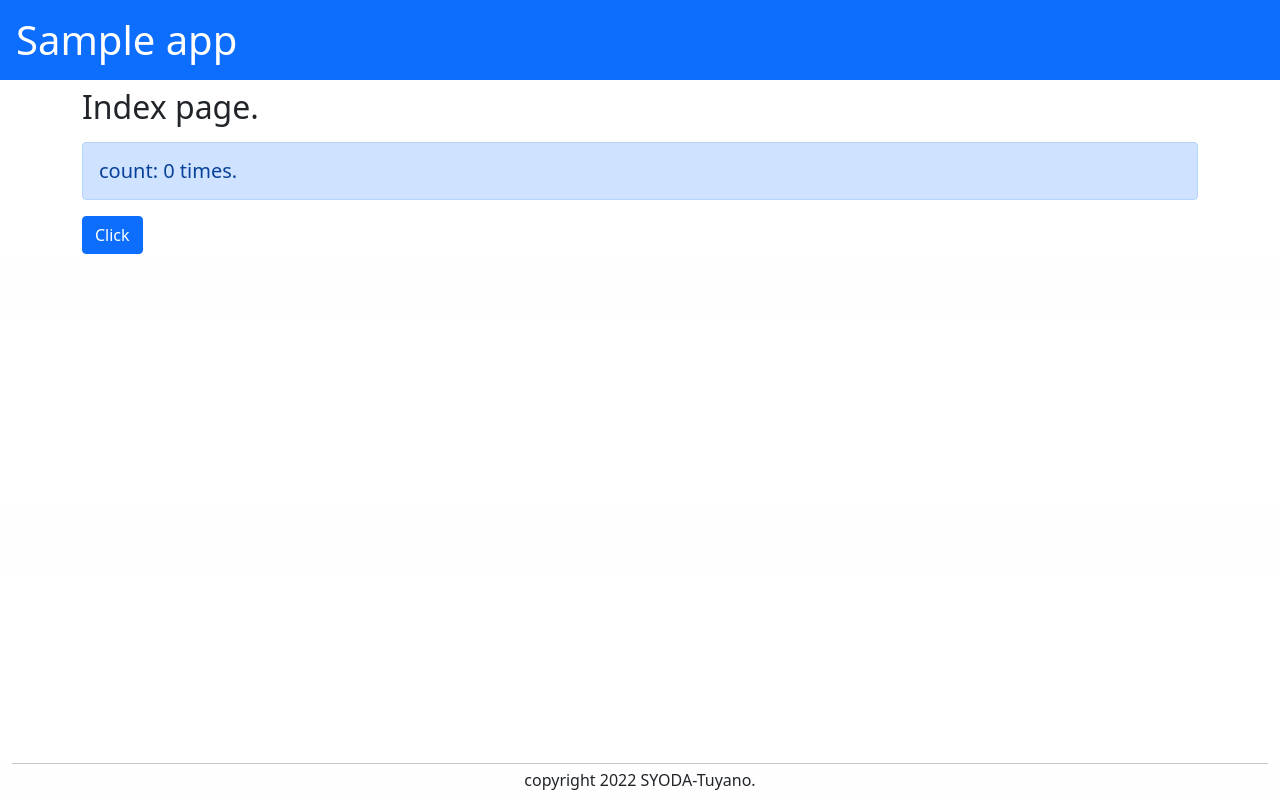
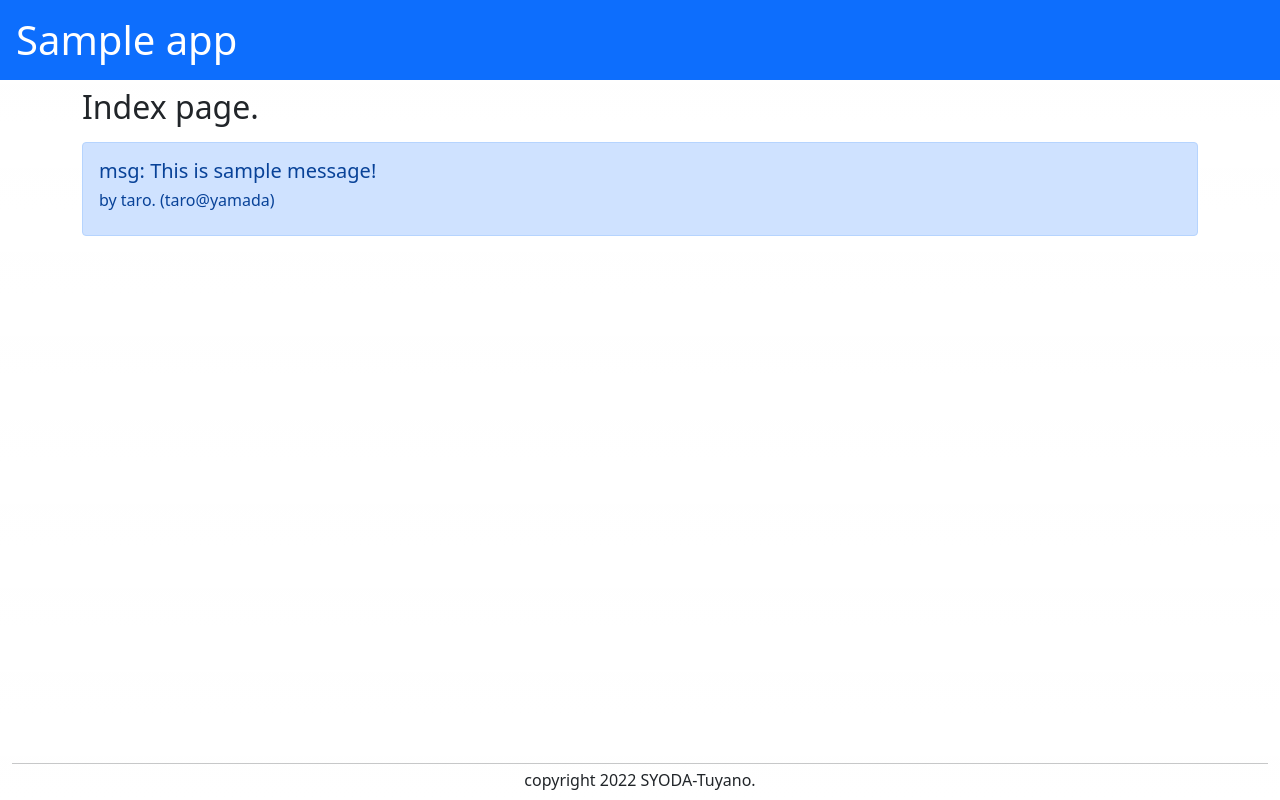
Before and after one commit to medi772425/my-next-app, a Next.js app: page / in a window 1280 px wide. Built offline with nearby package versions, Linux system fonts and the light colour scheme.

Commit message:
2-9 data.jsonからデータを取得し表示する

```diff
--- a/pages/index.js
+++ b/pages/index.js
@@ -1,11 +1,17 @@
 import Head from 'next/head'
-import { useState } from 'react'
+const url = "http://localhost:3000/data.json"
 
-export default function Home() {
-  const [count, setCount] = useState(0)
-  const onBtnClick = ()=> {
-    setCount(count + 1)
+export async function getServerSideProps(context) {
+  const result = await fetch(url)
+  const data = await result.json()
+  const n = Math.floor(Math.random() * data.length)
+  console.log(data[n])
+  return {
+    props:data[n]
   }
+}
+
+export default function Home(props) {
   return (
     <div>
       <Head>
@@ -13,13 +19,10 @@ export default function Home() {
       </Head>
       <main className="container">
         <h2>Index page.</h2>
-        <p className="alert alert-primary h5 my-3">
-          count: {count} times.
-        </p>
-        <button className="btn btn-primary"
-          onClick={onBtnClick}>
-            Click
-          </button>
+        <div className="alert alert-primary my-3">
+          <p className="h5">msg: {props.message}</p>
+          <p className="h6">by {props.name}. ({props.email})</p>
+        </div>
       </main>
     </div>
   )
--- /dev/null
+++ b/public/data.json
@@ -0,0 +1,17 @@
+[
+  {
+    "message":"This is sample message!",
+    "name":"taro",
+    "email":"taro@yamada"
+  },
+  {
+    "message":"これはサンプルのメッセージです。",
+    "name":"hanako",
+    "email":"hanako@flower"
+  },
+  {
+    "message":"ハロー！これはサンプルだよー♡",
+    "name":"sachiko",
+    "email":"sachiko@happy"
+  }
+]
```
